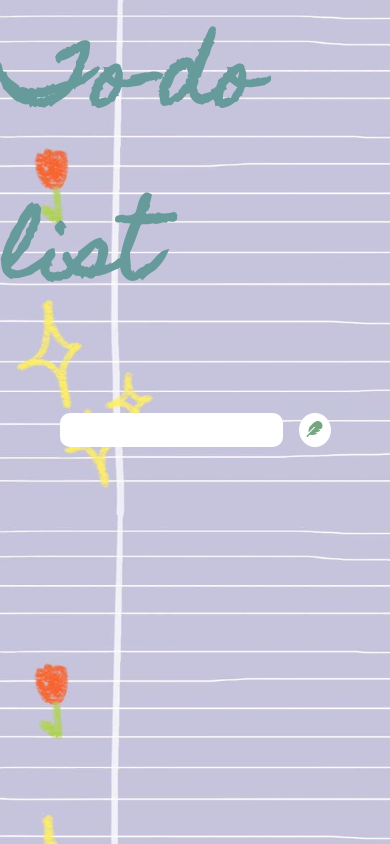
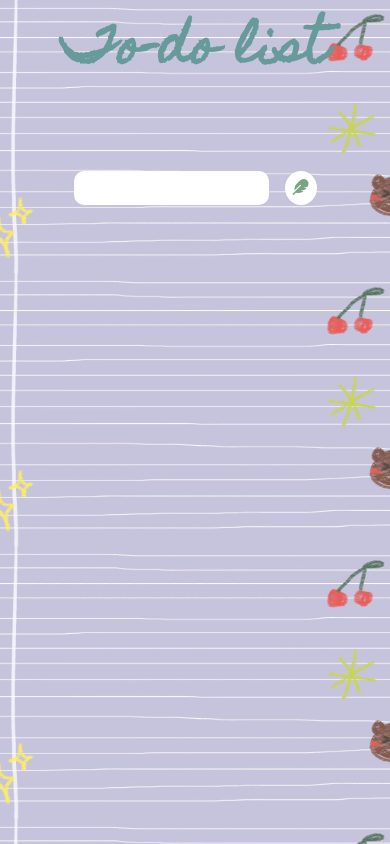
Before and after one commit to onlylosersleftalive/to-do-list, a plain HTML site: page index.html in a window 390 px wide. Drawn offline with Linux system fonts and the light colour scheme.

Commit message:
add adaptiveness

```diff
--- a/style.css
+++ b/style.css
@@ -8,6 +8,7 @@
 body {
     background-image: url('images/photo_2021-04-27_16-31-26.jpg');
     background-size: cover;
+    background-position: center center;
     color: #679b9b;
     font-family: 'Homemade Apple', 'Caveat', cursive;
     font-size: 2rem;
@@ -15,9 +16,9 @@ body {
 
 header {
     font-size: 2.5rem;
+    text-align: center;
 }
 
-header,
 form {
     min-height: 20vh;
     display: flex;
@@ -31,7 +32,10 @@ form button {
     padding: 0.5rem;
     font-size: 1rem;
     border: none;
-    background-color: white;
+}
+
+form input {
+    width: 30%;
 }
 
 form button {
@@ -64,6 +68,7 @@ form button:hover {
 .todo-list {
     min-width: 20%;
 }
+
 
 .todo li {
     flex: 1;
@@ -100,3 +105,13 @@ form button:hover {
 .completed {
     text-decoration: line-through;
 }
+
+@media (max-width: 500px) {
+    header {
+        font-size: 1.5rem;
+    }
+
+    form input {
+        width: 50%;
+    }
+}
```
